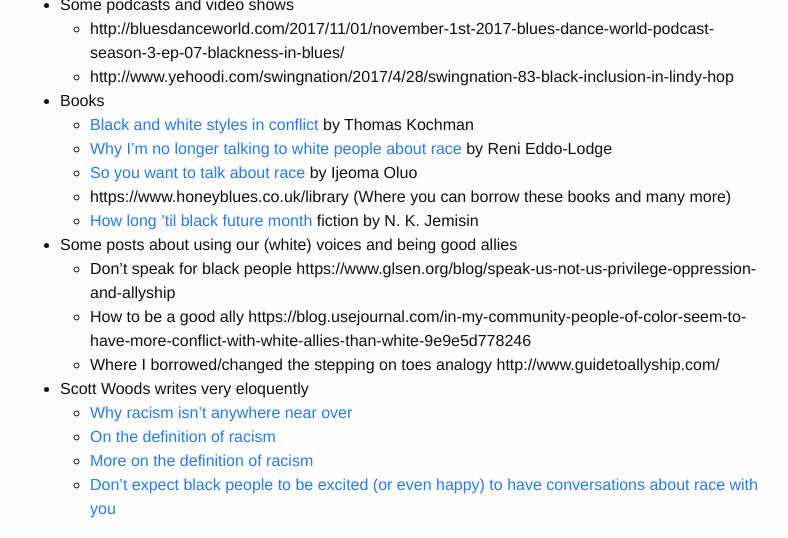
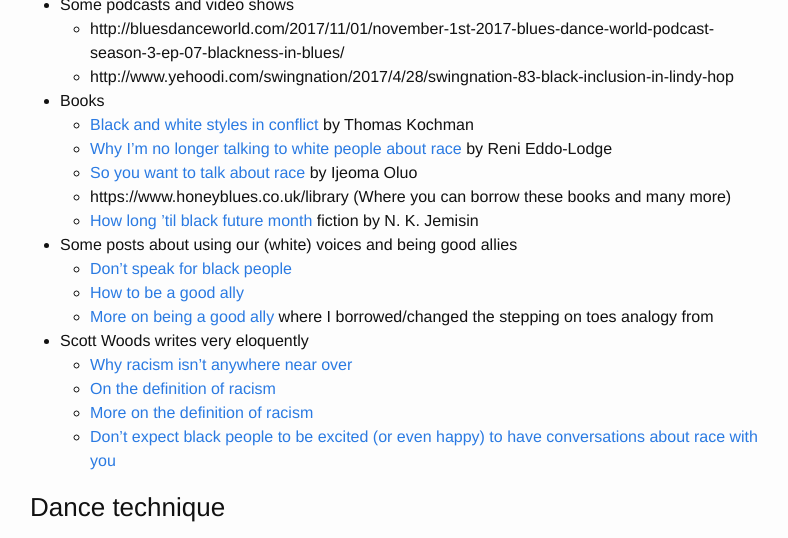
Before and after one commit to gregdyke/gregdyke.github.io, a Jekyll site: the page built from _posts/2018-10-27-walk-to-work.md, in a window 1280 px wide and 900 px high, scrolled down 2661 px, cut to the strip 0-538 px from the top of the window. Shown: the whole strip, without its empty margins (240-1028 px from the left). Built offline with Jekyll 4.4.1, drawn with Linux system fonts in a browser that asks for light colours; nearby versions of some CDN libraries.

Commit message:
Update 2018-10-27-walk-to-work.md

```diff
--- a/_posts/2018-10-27-walk-to-work.md
+++ b/_posts/2018-10-27-walk-to-work.md
@@ -65,9 +65,9 @@
     * https://www.honeyblues.co.uk/library (Where you can borrow these books and many more)
     * [How long ’til black future month](https://www.amazon.co.uk/How-Long-Black-Future-Month/dp/0356512541) fiction by N. K. Jemisin
   * Some posts about using our (white) voices and being good allies
-    * Don’t speak for black people https://www.glsen.org/blog/speak-us-not-us-privilege-oppression-and-allyship
-    * How to be a good ally https://blog.usejournal.com/in-my-community-people-of-color-seem-to-have-more-conflict-with-white-allies-than-white-9e9e5d778246
-    * Where I borrowed/changed the stepping on toes analogy http://www.guidetoallyship.com/
+    * [Don’t speak for black people](https://www.glsen.org/blog/speak-us-not-us-privilege-oppression-and-allyship)
+    * [How to be a good ally](https://blog.usejournal.com/in-my-community-people-of-color-seem-to-have-more-conflict-with-white-allies-than-white-9e9e5d778246)
+    * [More on being a good ally](http://www.guidetoallyship.com/) where I borrowed/changed the stepping on toes analogy from
   * Scott Woods writes very eloquently
     * [Why racism isn’t anywhere near over](https://scottwoodsmakeslists.wordpress.com/2017/08/16/we-arent-at-the-healing-stage-with-racism/)
     * [On the definition of racism](https://scottwoodsmakeslists.wordpress.com/2014/01/14/5-ways-we-handle-racism-all-wrong/)
```
